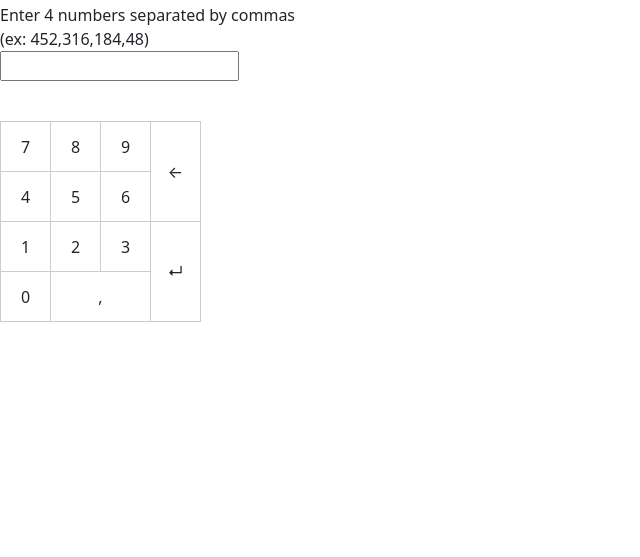
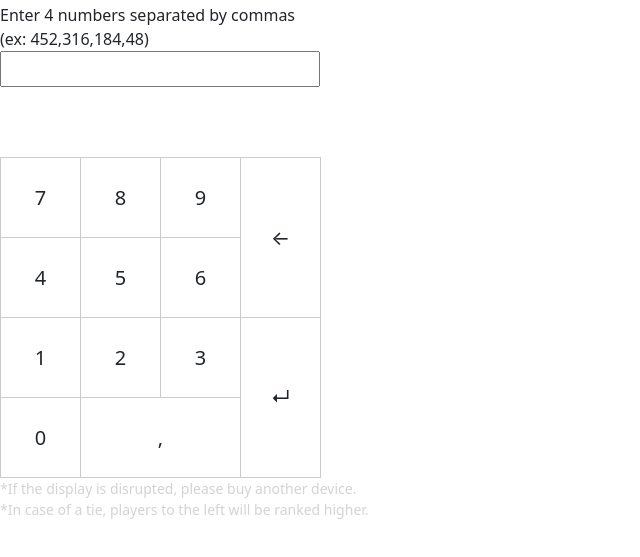
Before and after one commit to northerngoosehouse/mahjong_calc, a plain HTML site: page index.html in a window 1280 px wide. Shown: the part 53-610 px from the top of the page, without its empty margins (0-640 px from the left). Drawn offline with nearby package versions, Linux system fonts and the light colour scheme.

Commit message:
adjust Display

```diff
--- a/index.html
+++ b/index.html
@@ -16,8 +16,20 @@
         border: 1px solid #ccc;
         padding: 5px;
         text-align: center;
-        width: 50px;
-        height: 50px;
+        font-size: 20px;
+        width: 80px;
+        height: 80px;
+      }
+      input {
+        font-size: 20px;
+        width: 320px;
+      }
+      .notes{
+        color: lightgrey;
+        font-size: 14px;
+      }
+      #result {
+        font-size: 20px;
       }
     </style>
 
@@ -26,6 +38,7 @@
 
   <body>
     <h1>Mahjong Point Calculator</h1>
+
     <form onsubmit="calculate(); return false;">
       <label for="numbers">
         Enter 4 numbers separated by commas <br />
@@ -33,7 +46,7 @@
       </label><br />
       <input type="text" id="numbers" name="numbers"/><br /><br />
     </form>
-    <p id="result"></p>
+    <p id="result">&nbsp;</p>
 
 
     <form>
@@ -61,8 +74,12 @@
         </tr>
 
       </table>
-      </form>
+    </form>
 
+    <p class="notes">
+      *If the display is disrupted, please buy another device. <br />
+      *In case of a tie, players to the left will be ranked higher.
+    </p>
 
     <script>
       function calculate() {
```
